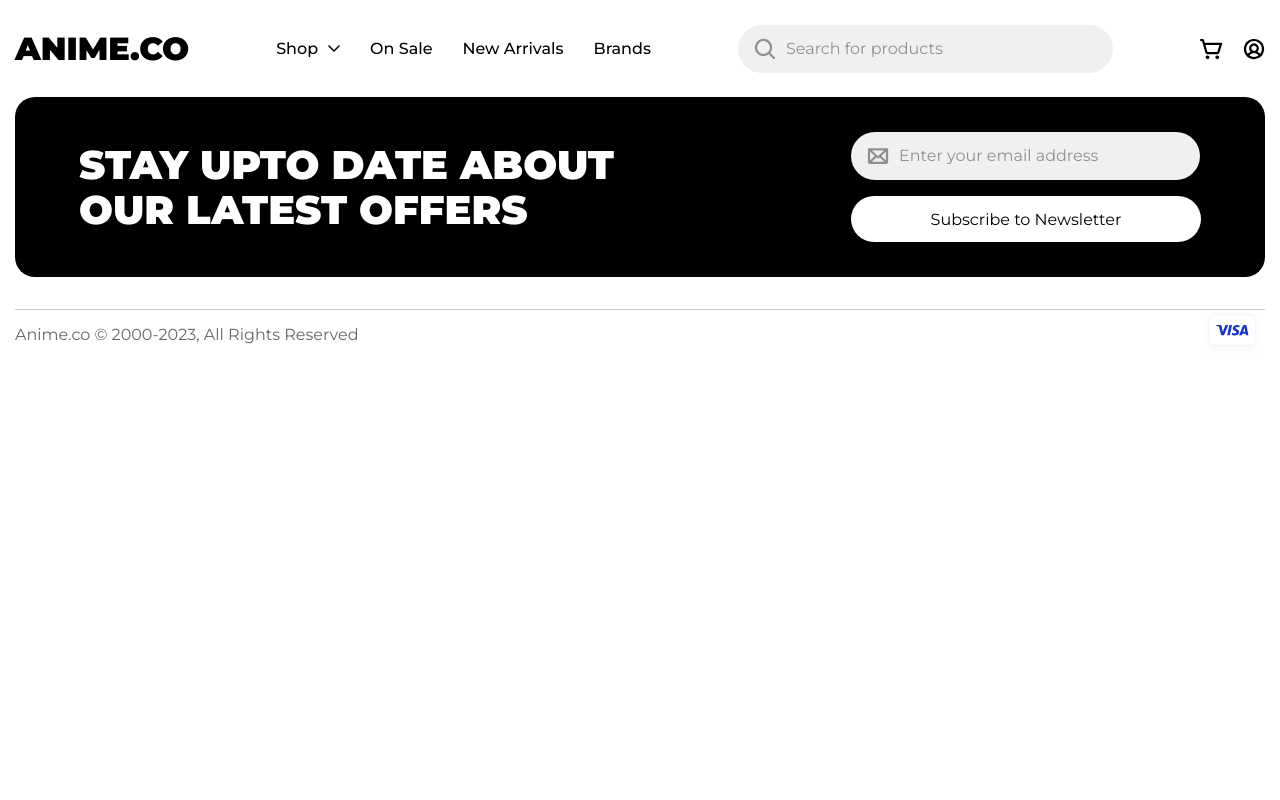
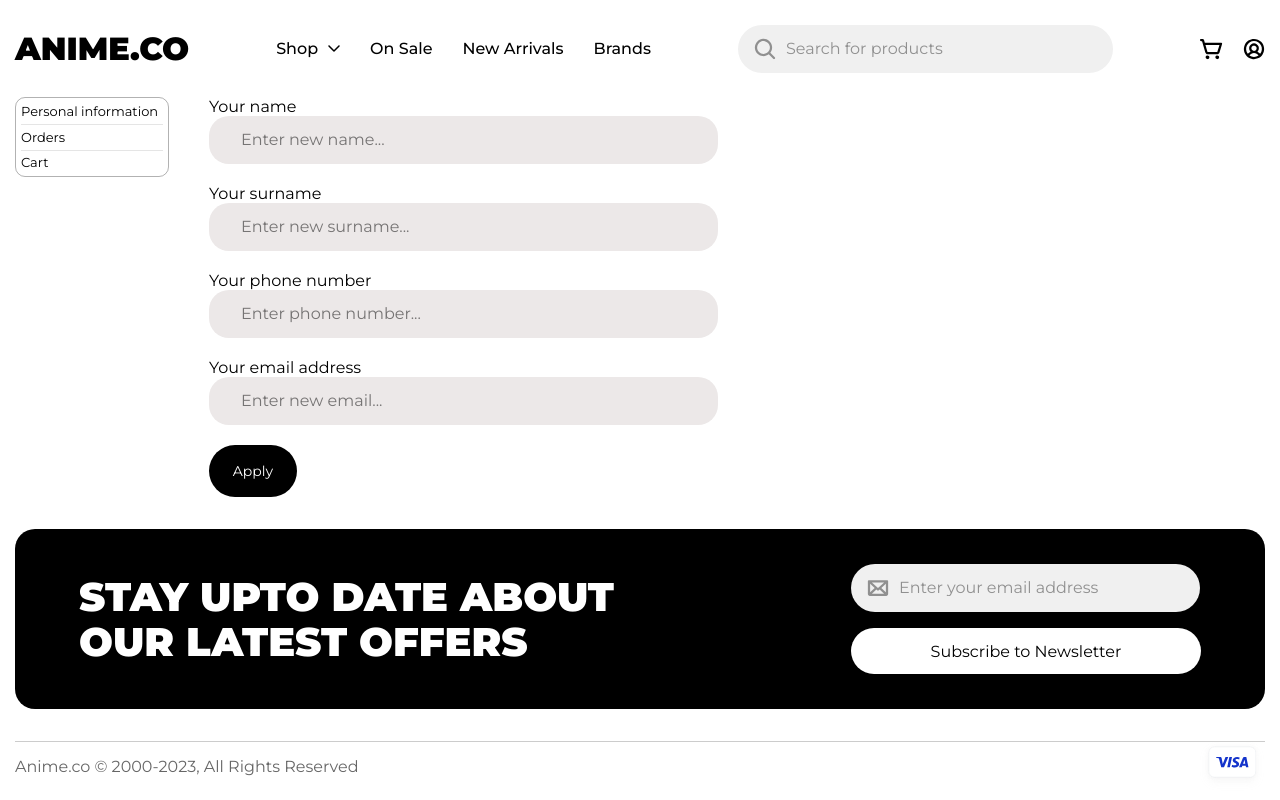
Before and after one commit to zh31n/madara.shop, a React (Vite) app: page /profile in a window 1280 px wide. Built offline with nearby package versions, Linux system fonts and the light colour scheme.

Commit message:
add profile page

```diff
--- a/src/App.tsx
+++ b/src/App.tsx
@@ -7,6 +7,7 @@ import SubscribeNews from "./modules/SubscribeNews/SubscribeNews.tsx";
 import ProductPage from "./Pages/ProductPage/ProductPage.tsx";
 import Catalog from "./Pages/Catalog/Catalog.tsx";
 import Cart from "./Pages/Cart/Cart.tsx";
+import Profile from "./Pages/Profile/Profile.tsx";
 
 function App() {
 
@@ -18,6 +19,7 @@ function App() {
                 <Route path={'product/:id?'} element={<ProductPage/>}/>
                 <Route path={'catalog/'} element={<Catalog/>}/>
                 <Route path={'cart/'} element={<Cart/>}/>
+                <Route path={'profile/'} element={<Profile/>}/>
             </Routes>
             <SubscribeNews/>
             <Footer/>
--- a/src/Components/Header/Header.tsx
+++ b/src/Components/Header/Header.tsx
@@ -17,7 +17,7 @@ const Header = () => {
                         <NavLink to={'/cart'}>
                             <img src={cartImg} alt="cart image"/>
                         </NavLink>
-                        <NavLink to={'/'}>
+                        <NavLink to={'/profile'}>
                             <img src={profileImg} alt="profile image"/>
                         </NavLink>
                     </section>
--- /dev/null
+++ b/src/Pages/Profile/Profile.module.scss
@@ -0,0 +1,32 @@
+.cont{
+  display: flex;
+  align-items: flex-start;
+  gap: 40px;
+  margin-bottom: 2rem;
+  .sideMenu{
+    padding: 5px ;
+    width: 154px;
+    height: 80px;
+    display: flex;
+    flex-direction: column;
+    border: 1px solid rgba(0, 0, 0, 0.3);
+    border-radius: 10px;
+    font-size: 13px;
+    color: rgba(0, 0, 0, 0.3);
+    font-weight: 400;
+    a{
+      text-decoration: none;
+      cursor: pointer;
+      line-height: 17px;
+    }
+  }
+  .inputs{
+    display: flex;
+    flex-direction: column;
+    gap: 20px;
+    div{
+      display: flex;
+      flex-direction: column;
+    }
+  }
+}
--- /dev/null
+++ b/src/Pages/Profile/Profile.tsx
@@ -0,0 +1,42 @@
+import s from './Profile.module.scss';
+import HorizontalLine from "../../UI/HorizontalLine/HorizontalLine.tsx";
+import {Link} from "react-router-dom";
+import WhiteInput from "../../UI/WhiteInput/WhiteInput.tsx";
+import BlackButton from "../../UI/BlackButton/BlackButton.tsx";
+
+const Profile = () => {
+    return (
+        <div className={'container'}>
+            <div className={s.cont}>
+                <div className={s.sideMenu}>
+                    <Link to={'/profile'} >Personal information</Link>
+                    <HorizontalLine margin={4}/>
+                    <Link to={'/'}>Orders</Link>
+                    <HorizontalLine margin={4}/>
+                    <Link to={'/cart'}>Cart</Link>
+                </div>
+                <div className={s.inputs}>
+                    <div>
+                        <label>Your name</label>
+                        <WhiteInput placeholder={'Enter new name...'} w={509} />
+                    </div>
+                    <div>
+                        <label>Your surname</label>
+                        <WhiteInput placeholder={'Enter new surname...'} w={509} />
+                    </div>
+                    <div>
+                        <label>Your phone number</label>
+                        <WhiteInput placeholder={'Enter phone number...'} w={509} />
+                    </div>
+                    <div>
+                        <label>Your email address</label>
+                        <WhiteInput placeholder={'Enter new email...'} w={509} />
+                    </div>
+                    <BlackButton text={'Apply'} width={88} fz={14}/>
+                </div>
+            </div>
+        </div>
+    );
+};
+
+export default Profile;
--- /dev/null
+++ b/src/UI/WhiteInput/Types.ts
@@ -0,0 +1,5 @@
+export interface IInputProps {
+    placeholder?: string;
+    w?: number;
+    h?:number;
+}
--- /dev/null
+++ b/src/UI/WhiteInput/WhiteInput.module.scss
@@ -0,0 +1,12 @@
+.inp{
+  width: 326px;
+  height: 48px;
+  background: #ece8e8;
+  border-radius: 20px;
+  padding-left: 2rem;
+  &::placeholder{
+    font-size: 16px;
+    font-weight: 400;
+    color: rgba(0, 0, 0, 0.5);
+  }
+}
--- /dev/null
+++ b/src/UI/WhiteInput/WhiteInput.tsx
@@ -0,0 +1,11 @@
+import {IInputProps} from "./Types.ts";
+import s from './WhiteInput.module.scss';
+
+
+const WhiteInput = ({placeholder, w, h}: IInputProps) => {
+    return (
+        <input className={s.inp} style={{width: w, height: h}} placeholder={placeholder}/>
+    );
+};
+
+export default WhiteInput;
```
